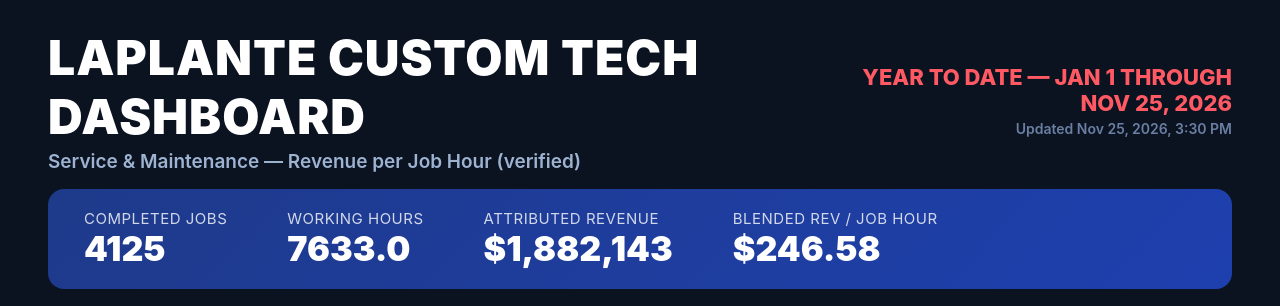
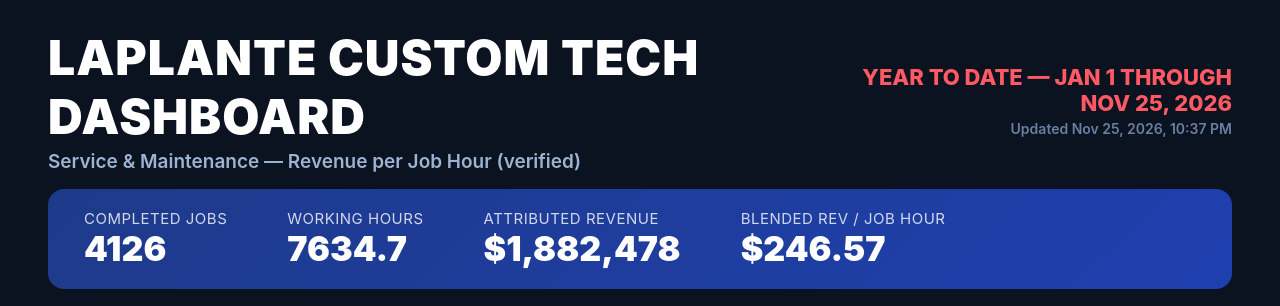
Before and after one commit to shawnlaplante/shawnlaplante.github.io, a plain HTML site: page index.html in a window 1280 px wide. Shown: the top 306 px of the page. Drawn offline with Linux system fonts and the light colour scheme.

Commit message:
Auto-refresh YTD dashboard 2026-11-26 03:37 UTC

```diff
--- a/index.html
+++ b/index.html
@@ -128,7 +128,7 @@
 <script>
 const DATA = {
   period: "Year to Date \u2014 Jan 1 through Nov 25, 2026",
-  updated: "Nov 25, 2026, 3:30 PM",
+  updated: "Nov 25, 2026, 10:37 PM",
   main: [
     {"name":"Michael Street","jobs":115,"hours":138.58,"revenue":57664.45,"rate":416.11},
     {"name":"James Perkins","jobs":686,"hours":647.4,"revenue":249699.51,"rate":385.7},
@@ -154,7 +154,7 @@ const DATA = {
     {"name":"Tyler Campbell","jobs":8,"hours":45.4,"revenue":6027.45,"rate":132.76},
     {"name":"Wayne Young","jobs":90,"hours":369.52,"revenue":46044.3,"rate":124.61},
     {"name":"Sam Lewis","jobs":15,"hours":87.27,"revenue":10094.0,"rate":115.66},
-    {"name":"Jesus Molina-Mendez","jobs":258,"hours":1068.63,"revenue":121573.6,"rate":113.77},
+    {"name":"Jesus Molina-Mendez","jobs":259,"hours":1070.35,"revenue":121908.6,"rate":113.9},
     {"name":"Jackson Ndikumana","jobs":42,"hours":343.93,"revenue":21441.05,"rate":62.34},
     {"name":"Michael Sutherland","jobs":6,"hours":65.42,"revenue":3708.0,"rate":56.68},
     {"name":"Dave LaBrecque","jobs":11,"hours":0.0,"revenue":4204.86,"rate":null}
@@ -166,7 +166,7 @@ const DATA = {
     {"name":"Warranty","jobs":1,"hours":0.0,"revenue":900.0,"rate":null},
     {"name":"Potential Service Adoption","jobs":1,"hours":0.0,"revenue":447.0,"rate":null}
   ],
-  totals: {jobs:4125, hours:7632.97, revenue:1882142.87, blended:246.58}
+  totals: {jobs:4126, hours:7634.69, revenue:1882477.87, blended:246.57}
 };
 
 const PHOTOS = {
```
